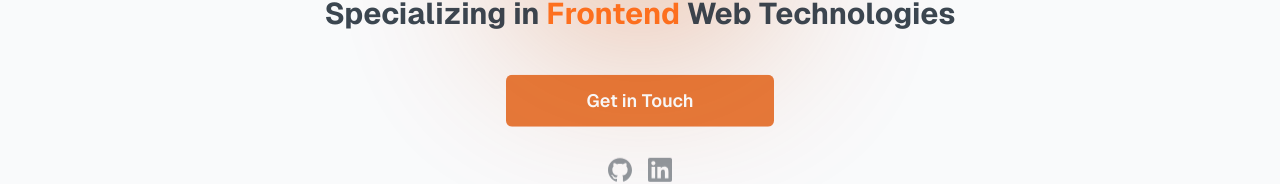
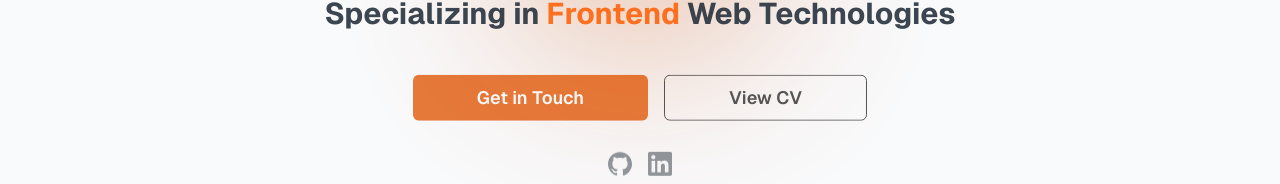
Before and after one commit to benWozak/portfolio-v2, a Next.js app: page / in a window 1280 px wide. Shown: the part 312-496 px from the top of the page. Built offline with nearby package versions, Linux system fonts and the light colour scheme; no server answers.

Commit message:
added resume

```diff
--- a/src/components/layout/Header.tsx
+++ b/src/components/layout/Header.tsx
@@ -26,6 +26,7 @@ export function Header() {
   };
 
   const isProjectsPage = pathname.startsWith("/projects");
+  const isResumePage = pathname.startsWith("/resume");
 
   const navItems = isProjectsPage
     ? [
@@ -34,10 +35,13 @@ export function Header() {
         { href: "/projects/native", label: "Native Apps" },
       ]
     : [
-        { href: "#about", label: "About" },
-        { href: "#experience", label: "Experience" },
-        { href: "#projects", label: "Projects" },
-        { href: "#contact", label: "Contact" },
+        { href: isResumePage ? "/#about" : "#about", label: "About" },
+        {
+          href: isResumePage ? "/#experience" : "#experience",
+          label: "Experience",
+        },
+        { href: isResumePage ? "/#projects" : "#projects", label: "Projects" },
+        { href: isResumePage ? "/#contact" : "#contact", label: "Contact" },
       ];
 
   return (
--- a/src/components/layout/Hero.tsx
+++ b/src/components/layout/Hero.tsx
@@ -55,8 +55,11 @@ export function Hero() {
         Web Technologies
       </motion.h1>
 
-      <motion.div className="mt-16 lg:mt-10" variants={itemVariants}>
+      <motion.div className="mt-16 lg:mt-10 flex gap-4" variants={itemVariants}>
         <CTAButton href="#contact">Get in Touch</CTAButton>
+        <CTAButton type="secondary" href="/resume">
+          View CV
+        </CTAButton>
       </motion.div>
 
       <motion.div className="mt-4 mb-12 lg:mt-6" variants={itemVariants}>
--- a/src/components/resume/Resume.tsx
+++ b/src/components/resume/Resume.tsx
@@ -6,9 +6,10 @@ import {
   FaPhone,
   FaEnvelope,
   FaDownload,
-  FaFileAlt,
+  FaAddressCard,
 } from "react-icons/fa";
 import { ResumeData } from "../../types/resume";
+import Link from "next/link";
 
 interface ResumeProps {
   data: ResumeData;
@@ -27,11 +28,17 @@ const Resume: React.FC<ResumeProps> = ({
       <div className="absolute top-8 right-4 print:hidden flex gap-2">
         <button
           onClick={onExportPDF}
-          className="bg-primary hover:bg-primary-dark text-white px-4 py-2 rounded shadow transition-colors flex items-center gap-2"
+          className="bg-primary hover:bg-primary/80 text-white px-4 py-2 rounded shadow transition-colors flex items-center gap-2"
           disabled={isGeneratingPDF}
         >
           <FaDownload /> Download PDF
         </button>
+        <Link
+          href="/#contact"
+          className="bg-secondary-bg hover:bg-primary/80 hover:dark:bg-secondary-bg/80 border-neutral-800 text-foreground px-4 py-2 rounded shadow transition-colors flex items-center gap-2"
+        >
+          <FaAddressCard /> Contact Me
+        </Link>
       </div>
 
       {/* Resume Container */}
--- a/src/components/ui/CTAButton.tsx
+++ b/src/components/ui/CTAButton.tsx
@@ -8,6 +8,7 @@ interface CTAButtonProps {
   children: React.ReactNode;
   className?: string;
   onClick?: () => void;
+  type?: "primary" | "secondary";
 }
 
 export function CTAButton({
@@ -15,6 +16,7 @@ export function CTAButton({
   children,
   className = "",
   onClick,
+  type = "primary",
 }: CTAButtonProps) {
   const { scrollToElement } = useSmoothScroll();
 
@@ -36,27 +38,41 @@ export function CTAButton({
     [href, onClick, scrollToElement]
   );
 
+  const buttonStyles =
+    type === "primary"
+      ? `
+      bg-primary text-primary-foreground
+      after:bg-secondary-700
+    `
+      : `
+      bg-transparent border border-neutral-800 text-neutral-800
+      dark:border-neutral-200 dark:text-neutral-200
+      after:bg-primary
+      transition-colors duration-300
+      hover:border-transparent
+    `;
+
   return (
     <Link
       href={href}
       onClick={handleClick}
       className={`
-        bg-primary text-primary-foreground
         group font-semibold
         relative flex justify-center items-center rounded-md
-        overflow-hidden cursor-pointer border-none
+        overflow-hidden cursor-pointer
         after:content-["_"] after:absolute after:h-full
-        after:bg-secondary-700 after:w-0 after:right-0
+        after:w-0 after:right-0
         after:transition-all after:duration-300 after:ease-in-out
         after:z-10
         hover:after:right-auto hover:after:left-0 hover:after:w-full
+        ${buttonStyles}
         ${className}
       `}
     >
       <span
         className="
-        relative w-full text-center text-primary-foreground transition-all duration-300
-        hover:text-primary-foreground text-md z-20 px-12 py-2 lg:px-20 lg:py-3 lg:text-lg
+        relative w-full text-center transition-all duration-300
+        hover:text-primary-foreground hover:border-primary-foreground text-md z-20 px-12 py-2 lg:px-16 lg:py-2 lg:text-lg
         "
       >
         {children}
```
